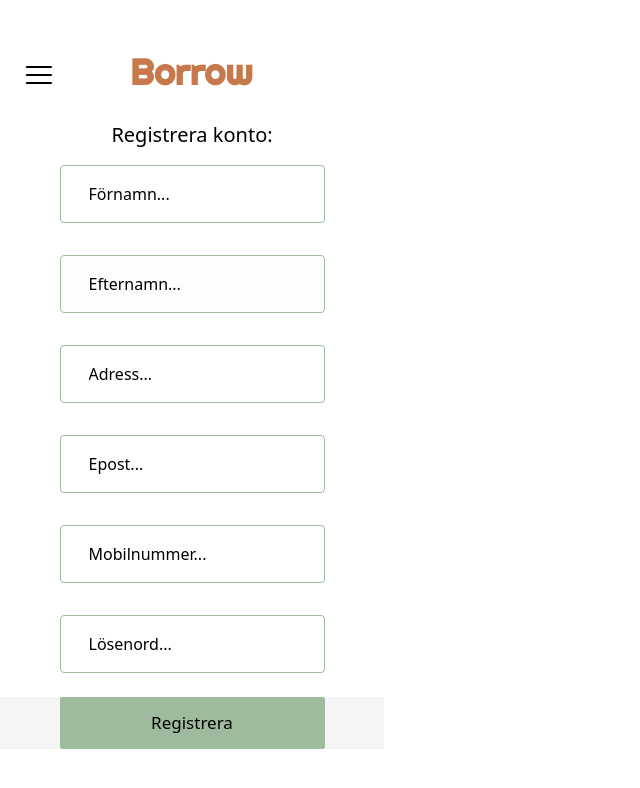
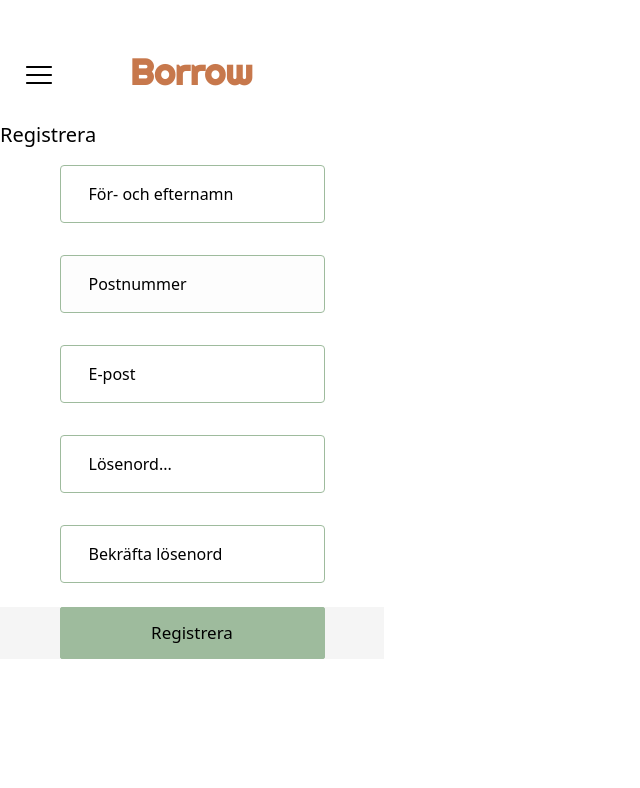
Before and after one commit to Guido-Pierri/borrow-app, a Next.js app: page /register-site in a window 1280 px wide. Shown: the top 788 px of the page, without its empty margins (0-640 px from the left). Built offline with nearby package versions, Linux system fonts and the light colour scheme.

Commit message:
Ezana fortsätter med denna sida

```diff
--- a/pages/register-site/index.tsx
+++ b/pages/register-site/index.tsx
@@ -1,8 +1,8 @@
-import Header from "@/p-components/header"
-import { User } from "@/types/user"
-import { NextPage } from "next"
-import { useState } from "react"
-import { v4 as uuidv4 } from "uuid"
+import Header from "@/p-components/header";
+import { User } from "@/types/user";
+import { NextPage } from "next";
+import { useState } from "react";
+import { v4 as uuidv4 } from "uuid";
 
 // function navigateTo() {
 //   window.location.href = "/ads"
@@ -18,13 +18,13 @@ export default function MyPage() {
     email: "",
     mobileNumber: "",
     password: "",
-  })
+  });
 
-  console.log(formData)
+  console.log(formData);
   const handleSubmit = async (event: React.FormEvent<HTMLFormElement>) => {
-    event.preventDefault()
+    event.preventDefault();
     function handleClick() {
-      console.log("handleClick")
+      console.log("handleClick");
 
       // router.push('/ads')
     }
@@ -36,7 +36,7 @@ export default function MyPage() {
       email: formData.email,
       mobileNumber: formData.mobileNumber,
       password: formData.password,
-    }
+    };
 
     const response = await fetch(`/api/registration`, {
       method: "POST",
@@ -44,38 +44,38 @@ export default function MyPage() {
         "Content-Type": "application/json",
       },
       body: JSON.stringify(apiData),
-    })
+    });
 
-    const data = await response.json()
+    const data = await response.json();
 
     if (data === "New User") {
-      handleClick()
+      handleClick();
     }
-    console.log(data)
+    console.log(data);
     // window.location.href = "/ads"
-  }
+  };
 
   const handleInputChange = (event: React.ChangeEvent<HTMLInputElement>) => {
-    const { name, value } = event.target
-    setFormData((prevFormData) => ({ ...prevFormData, [name]: value }))
-    console.log(event.target.value)
-  }
+    const { name, value } = event.target;
+    setFormData((prevFormData) => ({ ...prevFormData, [name]: value }));
+    console.log(event.target.value);
+  };
   return (
     <div className="bg-[#FFFFFF] text-center max-w-sm h-screen ">
       <Header></Header>
       <form className="font-sans bg-[#FFFFFF]" onSubmit={handleSubmit}>
         <h1
-          className="text-xl font-[500] text-black"
+          className="text-xl font-[500] text-black flex justify-start"
           style={{ marginBottom: "1rem" }}
         >
           {" "}
-          Registrera konto:
+          Registrera
         </h1>
 
         <label>
           <input
             className="rounded py-4 px-7 mt-800 border w-[265px] border-[#9EBB9D] placeholder-[#000000] bg-[#fff]"
-            placeholder="Förnamn..."
+            placeholder="För- och efternamn"
             type="text"
             name="firstName"
             value={formData.firstName}
@@ -87,11 +87,11 @@ export default function MyPage() {
         <label>
           <input
             className="rounded py-4 px-7 mt-8 border w-[265px] border-[#9EBB9D] placeholder-[#000000] bg-[#fdfdfd]"
-            placeholder="Efternamn..."
+            placeholder="Postnummer"
             type="text"
-            name="lastName"
+            name="postnumber"
             required
-            value={formData.lastName}
+            value={formData.adress}
             onChange={handleInputChange}
             style={{ color: "#000000" }}
           />
@@ -99,39 +99,16 @@ export default function MyPage() {
         <label>
           <input
             className="rounded py-4 px-7 mt-8 border w-[265px] border-[#9EBB9D] placeholder-[#000000] bg-[#fff]"
-            placeholder="Adress..."
-            type="text"
-            name="adress"
+            placeholder="E-post"
+            type="email"
+            name="email"
             value={formData.adress}
             onChange={handleInputChange}
             style={{ color: "#000000" }}
             required
           />
         </label>
-        <label>
-          <input
-            className="rounded py-4 px-7 mt-8 border w-[265px] border-[#9EBB9D] placeholder-[#000000] bg-[#fff]"
-            placeholder="Epost..."
-            type="email"
-            name="email"
-            required
-            value={formData.email}
-            onChange={handleInputChange}
-            style={{ color: "#000000" }}
-          />
-        </label>
-        <label>
-          <input
-            className="rounded py-4 px-7 mt-8 border w-[265px] border-[#9EBB9D] placeholder-[#000000] bg-[#fff]"
-            placeholder="Mobilnummer..."
-            type="text"
-            name="mobileNumber"
-            value={formData.mobileNumber}
-            onChange={handleInputChange}
-            style={{ color: "#000000" }}
-            required
-          />
-        </label>
+
         <label>
           <input
             className="rounded py-4 px-7 mt-8 border w-[265px] border-[#9EBB9D] placeholder-[#000000] bg-[#fff]"
@@ -147,6 +124,19 @@ export default function MyPage() {
             style={{ color: "#000000" }}
           />
         </label>
+        <label>
+          <input
+            className="rounded py-4 px-7 mt-8 border w-[265px] border-[#9EBB9D] placeholder-[#000000] bg-[#fff]"
+            placeholder="Bekräfta lösenord"
+            type="password"
+            name="confirmpassword"
+            value={formData.password}
+            onChange={handleInputChange}
+            style={{ color: "#000000" }}
+            required
+          />
+        </label>
+
         {/* <label>
           <input
             className="rounded py-4 px-7 mt-8 border w-[265px] border-[#9EBB9D] placeholder-[#000000] bg-[#fff]"
@@ -177,5 +167,5 @@ export default function MyPage() {
         </div>
       </form>
     </div>
-  )
+  );
 }
```
